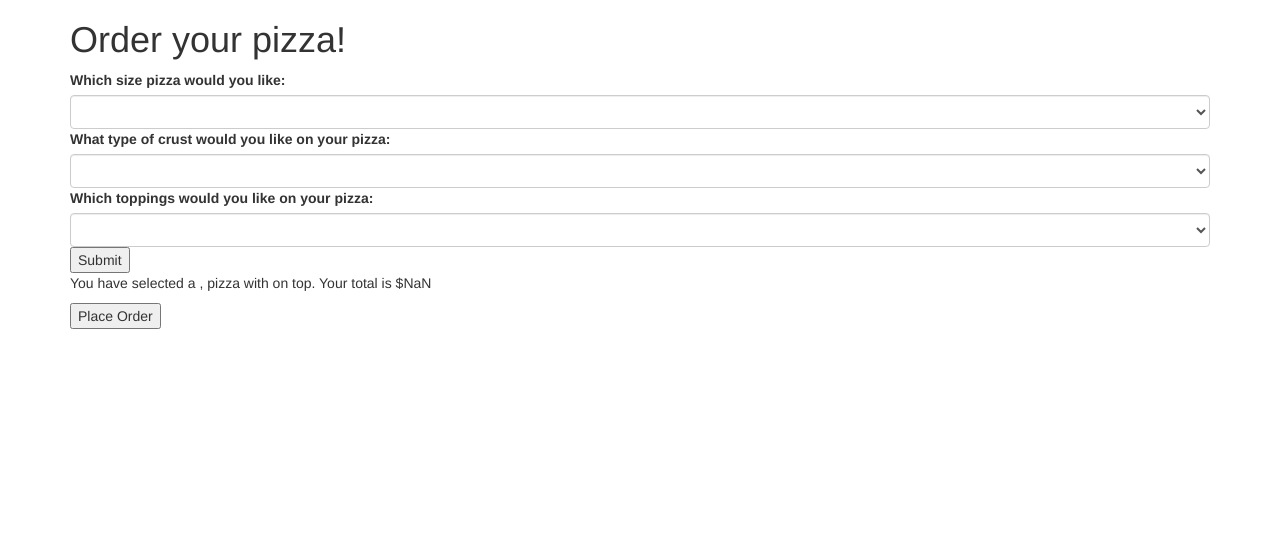
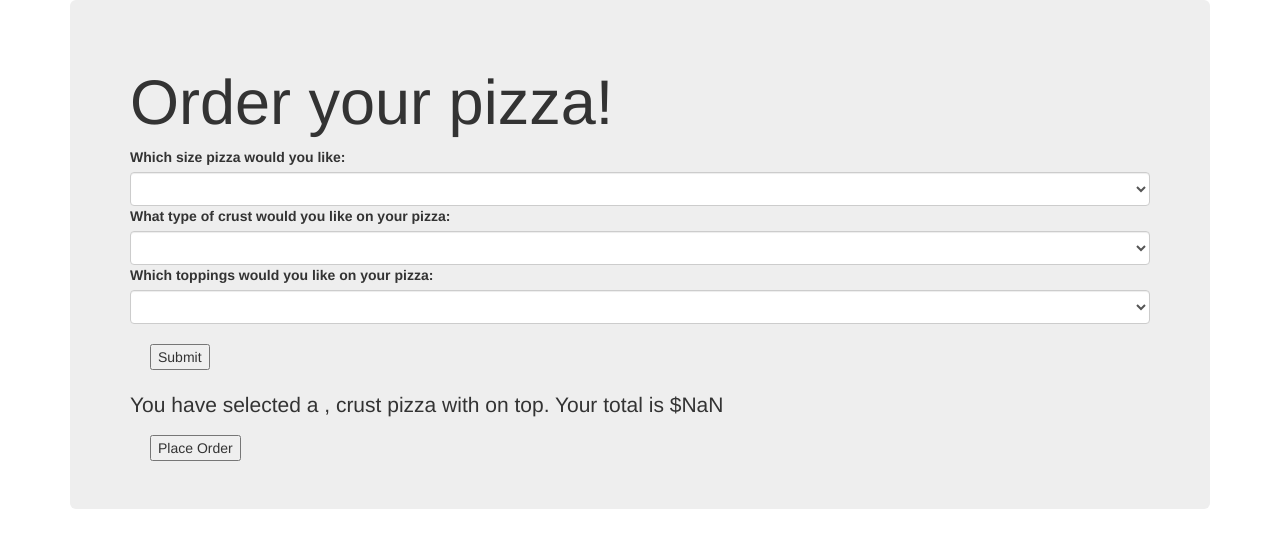
Before and after one commit to NoelKirkland/pizza-place, a plain HTML site: page index.html in a window 1280 px wide. Both pictures are taken after a click on the button "Submit". Drawn offline with Linux system fonts and the light colour scheme.

Commit message:
make minor changes to the logic. Add a few notes. Update readme file.

```diff
--- a/css/styles.css
+++ b/css/styles.css
@@ -5,3 +5,11 @@
 #order-submitted {
   display: none;
 }
+
+.btn-submit {
+  margin: 20px;
+}
+
+.btn-order {
+  margin-left: 20px;
+}
--- a/index.html
+++ b/index.html
@@ -11,8 +11,9 @@
   </head>
   <body>
     <div class="container">
+      <div class="jumbotron">
         <h1>Order your pizza!</h1>
-      <form id="pizz-specs">
+        <form id="pizza-specs">
           <label for="pizza-size">Which size pizza would you like:</label>
           <select class="form-control" id="pizza-size">
             <option></option>
@@ -44,7 +45,8 @@
           <span class="clickable" id="hide-order-output"><button type="submit" class="btn-order">Place Order</button></span>
         </div>
         <div id="order-submitted">
-        <p>Your order has been sucessfully placed!</p>
+          <p>Your order has been successfully placed!</p>
+        </div>
       </div>
     </div>
   </body>
--- a/js/scripts.js
+++ b/js/scripts.js
@@ -1,52 +1,53 @@
-// Buisiness Logic:
+// ***Buisiness Logic***
 function Pizza(size, crust, topping, price){
   this.size = size;
   this.crust = crust;
-  this.topping = topping;
+  this.topping = topping
   this.price = price
 }
 
+// Prototype function that displays all object key values encased in text plus, the calculated price of the pizza
 Pizza.prototype.fullOrder = function() {
-  return "You have selected a " + this.size + ", " + this.crust + " pizza with " + this.topping + " on top. Your total is $" + (this.price[0] + this.price[1] + this.price[2] + this.price[3]);
+  return "You have selected a " + this.size + ", " + this.crust + " crust pizza with " + this.topping + " on top. Your total is $" + (this.price[0] + this.price[1] + this.price[2] + this.price[3]).toFixed(2);
 }
 
-//Collects user's pizza specifications and their coresponding prices then pushes them into an array
+// Collects user's pizza specifications and their coresponding prices then pushes them into an array
 function priceIncrementor (additionalCost){
   return totalPriceArray.push(additionalCost);
 }
 
-//Base price for a pizza
+// Base price for a pizza
 const basePrice = 10.00;
 
-//The array that our pizza specifications and their corresponding prices are being pushed to. Notice our pizza's base price has already been added
+// Array that our pizza specifications and their corresponding prices are being pushed to. Notice our pizza's base price has already been added
   let totalPriceArray = [basePrice];
 
-// User Interface:
+// ***User Interface***
 $(document).ready(function(){
-  $("form#pizz-specs").submit(function(event){
+  $("form#pizza-specs").submit(function(event){
     event.preventDefault();
     const inputSize = $("#pizza-size").val();
     const inputCrust = $("#pizza-crust").val();
     const inputTopping = $("#pizza-topping").val();
 
 // Pizza specification prices
-//Size variable:
+// Size variable:
     const small = 0.00
     const medium = 3.50
     const large = 6.25
 
-    //Crust variable:
+    // Crust variable:
     const normal = 0.00
     const thin = 1.00
     const cheesy = 2.25
 
-    //Topping variable:
+    // Topping variable:
     const cheese = 0.00
     const pepperoni = 2.75
     const vegi = 2.00
 
-//Switch cases to convert our user inputted pizza specifications into their equivelent price values
-//Switch case for pizza size:
+// Switch cases to convert our user inputted pizza specifications into their equivelent price values
+// Switch case for pizza size:
     switch (inputSize) {
       case ("Small"):
         priceIncrementor(small);
@@ -59,7 +60,7 @@ $(document).ready(function(){
         break;
     }
 
-//Switch case for pizza crust:
+// Switch case for pizza crust:
     switch (inputCrust) {
       case ("Normal"):
         priceIncrementor(normal);
@@ -72,7 +73,7 @@ $(document).ready(function(){
         break;
     }
 
-//Switch case for pizza topping:
+// Switch case for pizza topping:
     switch (inputTopping) {
       case ("Cheese"):
         priceIncrementor(cheese);
@@ -85,15 +86,12 @@ $(document).ready(function(){
         break;
     }
 
-//Pizza order object that is created using our object construction function
-    let newOrder = new Pizza (inputSize, inputCrust, inputTopping, totalPriceArray)
+// Pizza order object that is created using our object construction function plus, our fullOrder prototype method
+    let newOrder = new Pizza (inputSize, inputCrust, inputTopping, totalPriceArray).fullOrder();
 
-//Pizza order object that displays all object key values encased in text plus, the calculated value of the pizza's price
-    let fullOrder = newOrder.fullOrder();
-
-    $("#full-order").text(fullOrder)
+// Display commands
+    $("#full-order").text(newOrder);
     $("#order-output").show();
-
     $("#hide-order-output").click(function(){
       $("#order-output").hide();
       $("#order-submitted").show();
```
Also changed, not shown: specs.txt (deleted), 1 other file. Lines whose indentation alone changed are shown as unchanged.
